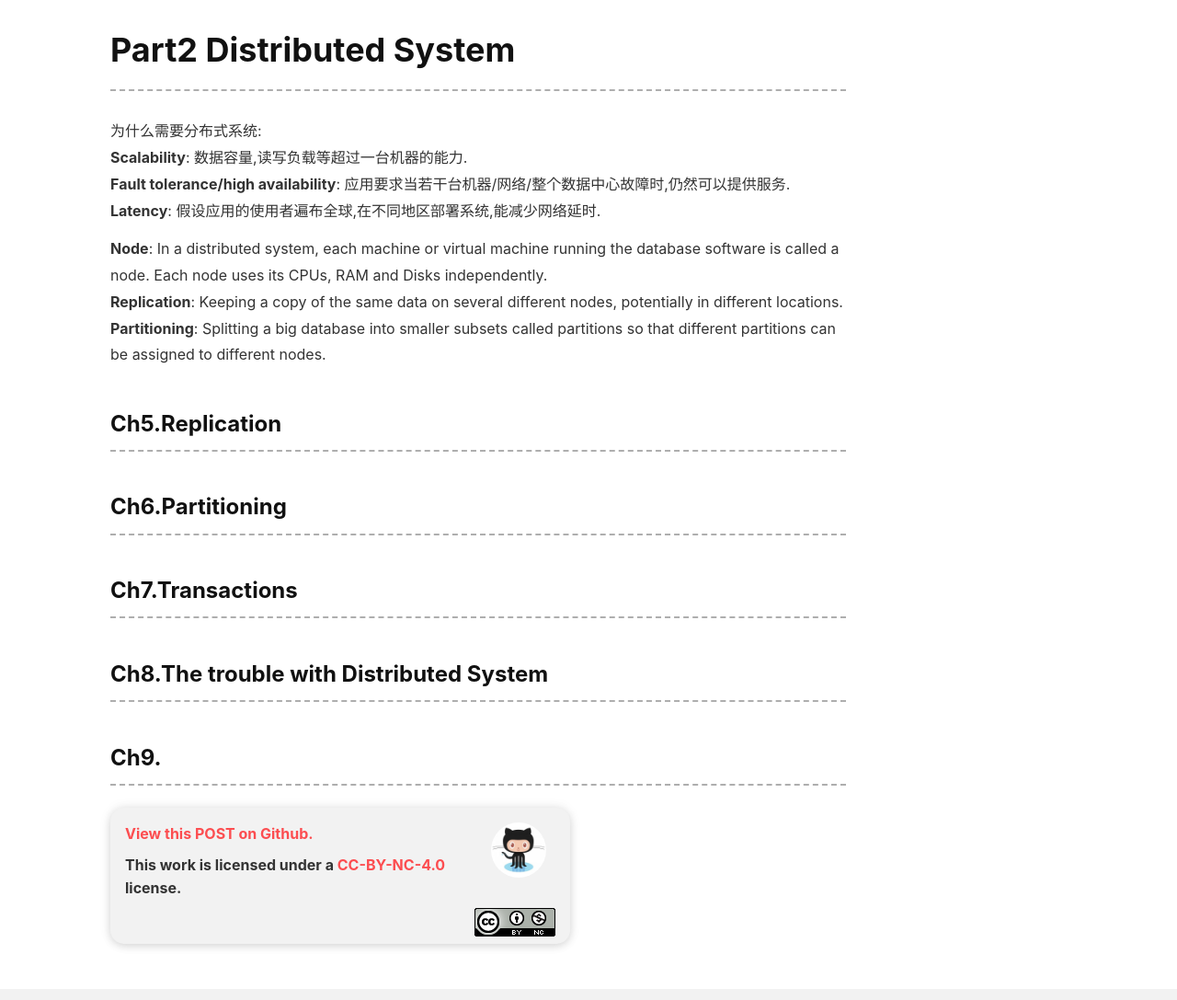
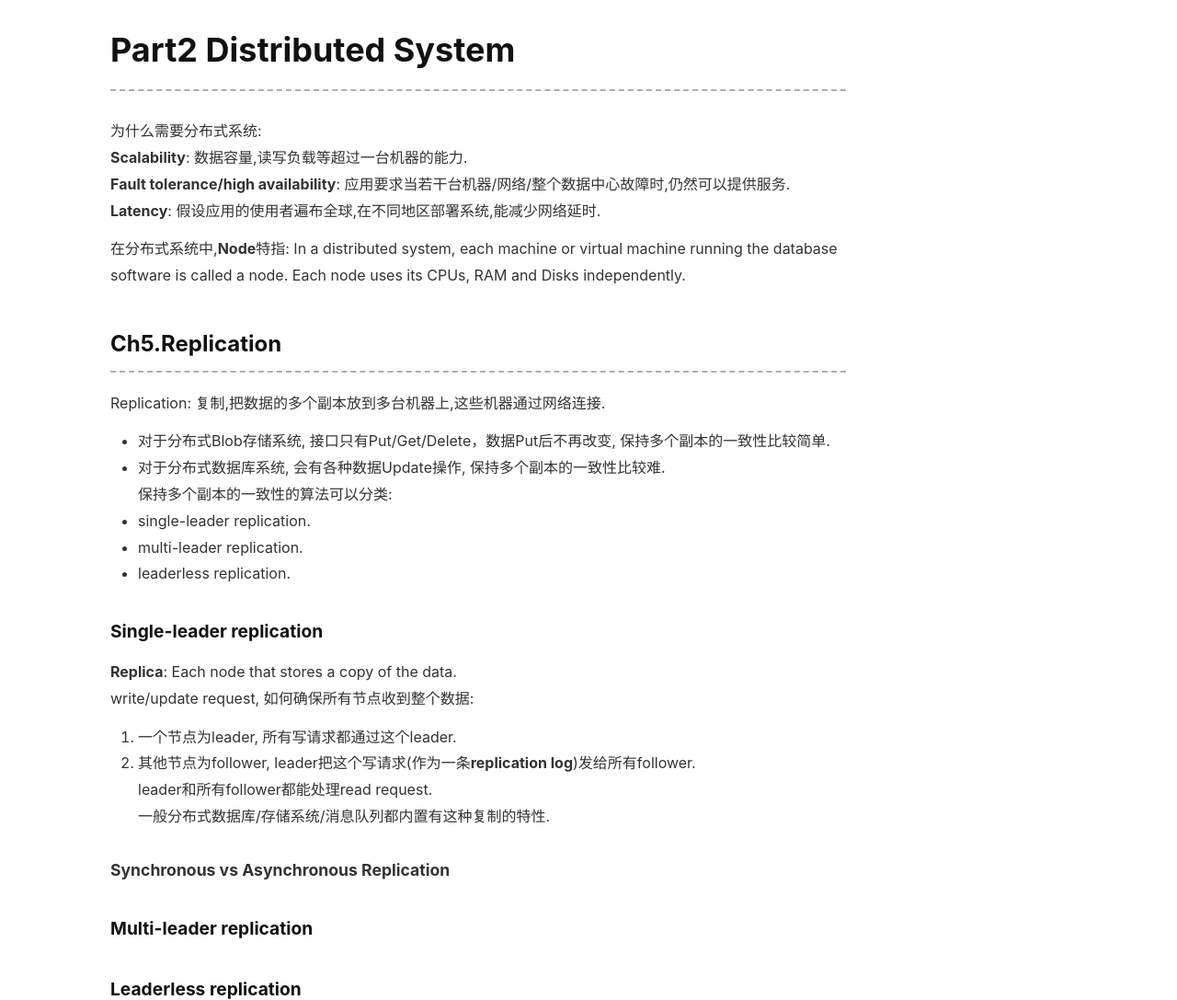
Before and after one commit to fukua95/fukua95.github.io, a Jekyll site: the page built from _posts/2020-03-16-Designing-Data-Intensive-Applications.md, in a window 1280 px wide and 1400 px high, scrolled down 433 px, cut to the strip 0-1087 px from the top of the window. Shown: the whole strip at 92% size. Built offline with Jekyll 4.4.1, drawn with Linux system fonts in a browser that asks for light colours; nearby versions of some CDN libraries; comment, search, counter and statistics services are not loaded.

Commit message:
Add notes of DDIA.

```diff
--- a/_posts/2020-03-16-Designing-Data-Intensive-Applications.md
+++ b/_posts/2020-03-16-Designing-Data-Intensive-Applications.md
@@ -16,11 +16,33 @@ todo.
 **Fault tolerance/high availability**: 应用要求当若干台机器/网络/整个数据中心故障时,仍然可以提供服务.
 **Latency**: 假设应用的使用者遍布全球,在不同地区部署系统,能减少网络延时.
 
-**Node**: In a distributed system, each machine or virtual machine running the database software is called a node. Each node uses its CPUs, RAM and Disks independently.
-**Replication**: Keeping a copy of the same data on several different nodes, potentially in different locations.
-**Partitioning**: Splitting a big database into smaller subsets called partitions so that different partitions can be assigned to different nodes.
+在分布式系统中,**Node**特指: In a distributed system, each machine or virtual machine running the database software is called a node. Each node uses its CPUs, RAM and Disks independently.
 
 ## Ch5.Replication
+Replication: 复制,把数据的多个副本放到多台机器上,这些机器通过网络连接.
+- 对于分布式Blob存储系统, 接口只有Put/Get/Delete，数据Put后不再改变, 保持多个副本的一致性比较简单.
+- 对于分布式数据库系统, 会有各种数据Update操作, 保持多个副本的一致性比较难.
+保持多个副本的一致性的算法可以分类:
+* single-leader replication.
+* multi-leader replication.
+* leaderless replication.
+
+### Single-leader replication
+**Replica**: Each node that stores a copy of the data.
+write/update request, 如何确保所有节点收到整个数据:
+1. 一个节点为leader, 所有写请求都通过这个leader.
+2. 其他节点为follower, leader把这个写请求(作为一条**replication log**)发给所有follower.
+leader和所有follower都能处理read request.
+一般分布式数据库/存储系统/消息队列都内置有这种复制的特性.
+
+#### Synchronous vs Asynchronous Replication
+
+
+### Multi-leader replication
+
+### Leaderless replication
+
+
 ## Ch6.Partitioning
 ## Ch7.Transactions
 ## Ch8.The trouble with Distributed System
```
